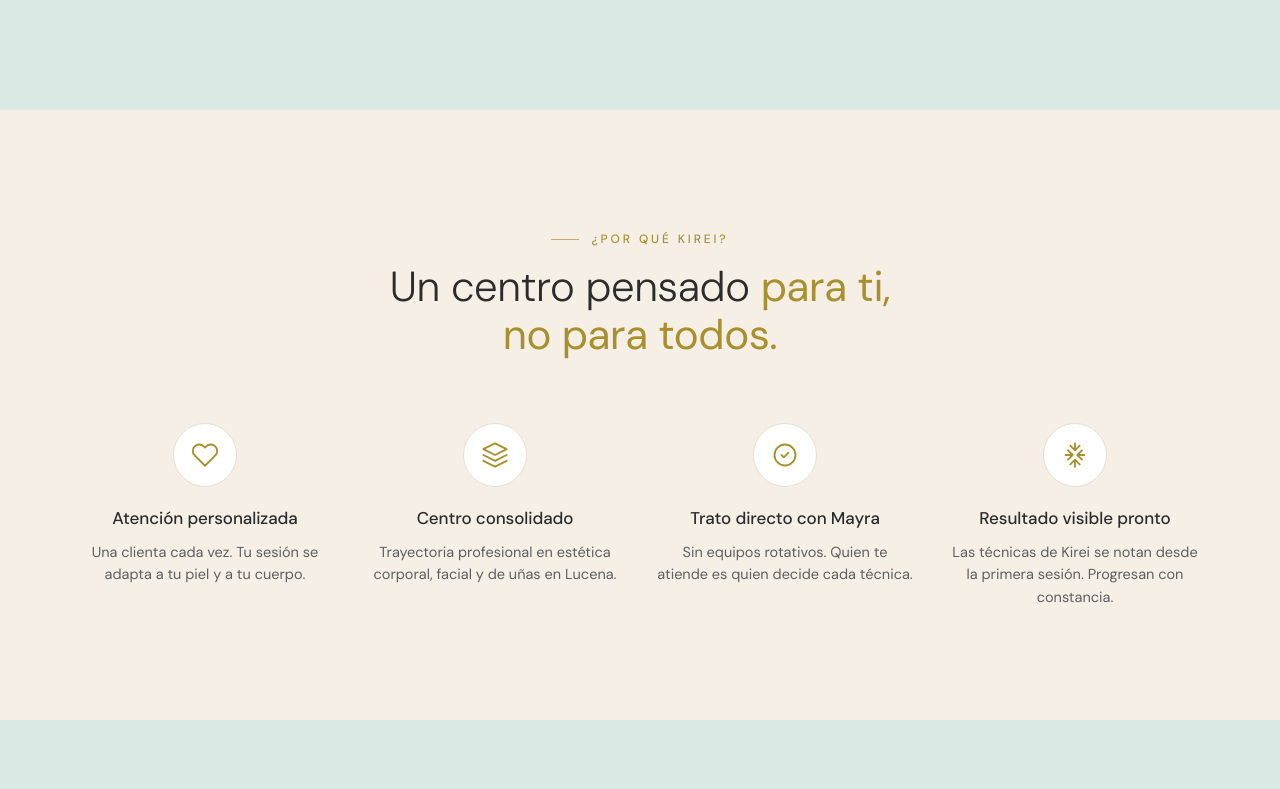
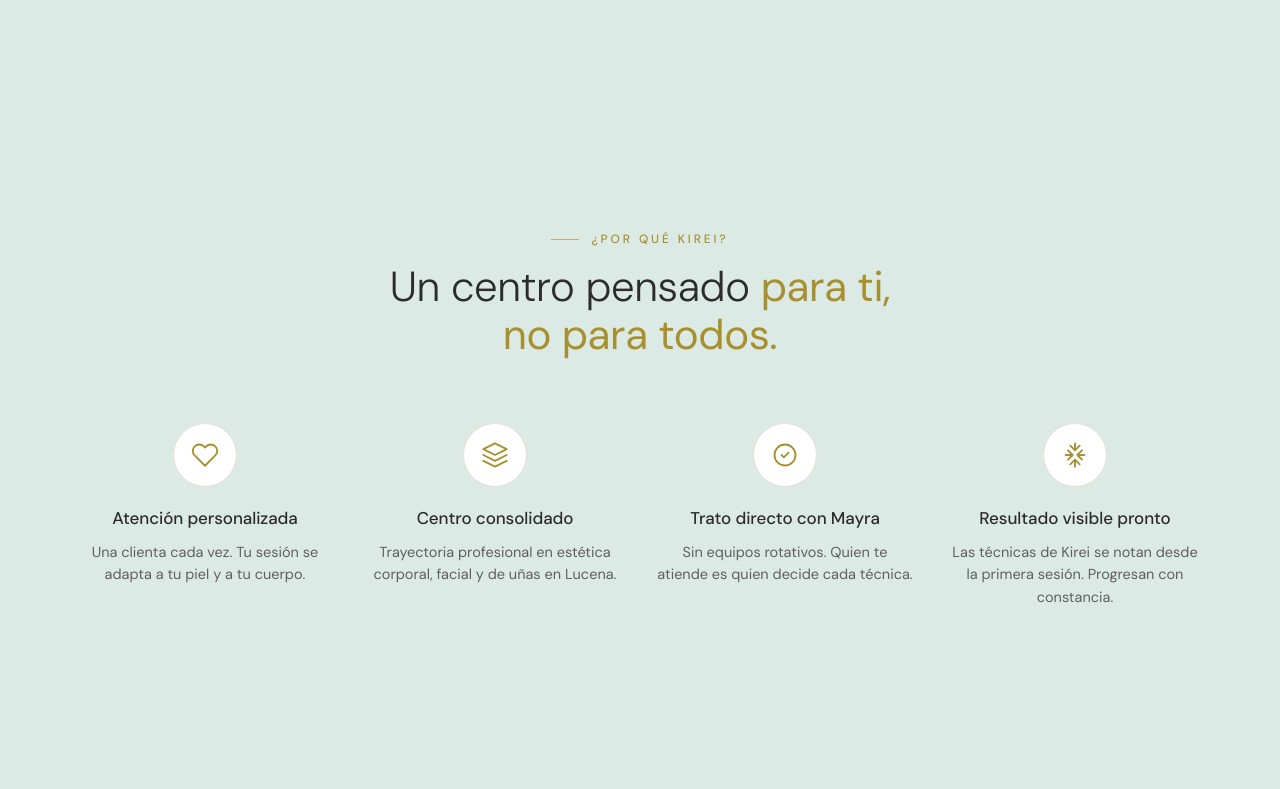
Before and after one commit to tiendadesamira-cloud/kirei-lucena, a plain HTML site: page index.html in a window 1280 px wide. Shown: the part 1791-2580 px from the top of the page. Drawn offline with Linux system fonts and the light colour scheme.

Commit message:
V11: --bg-soft #F5EFE6 (beige) → #DCEAE5 (verde agua, mismo que body) — toda la página en verde agua uniforme

```diff
--- a/assets/css/kirei.css
+++ b/assets/css/kirei.css
@@ -6,7 +6,7 @@
 
 :root {
     --bg-base: #FFFFFF;
-    --bg-soft: #F5EFE6;
+    --bg-soft: #DCEAE5;
     --bg-water: #E8F0F3;
     --surface: #FFFFFF;
 
```
